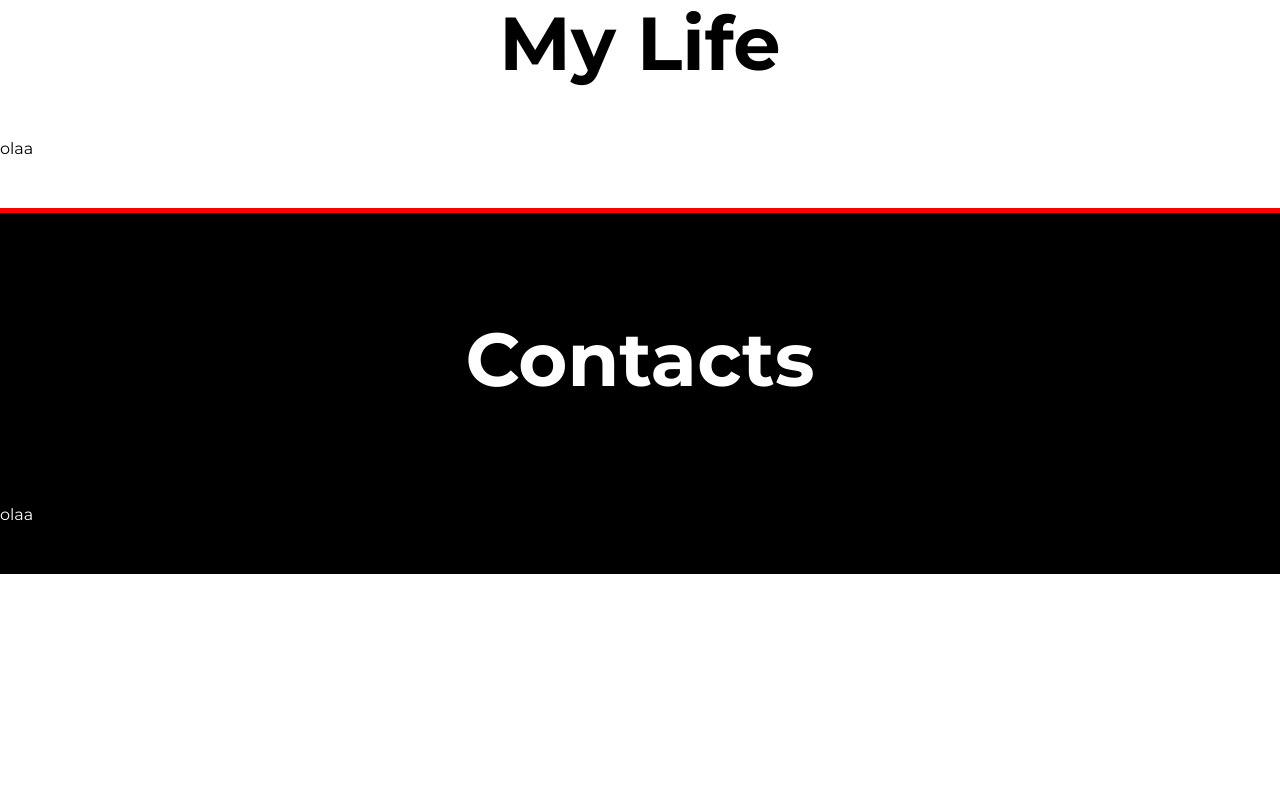
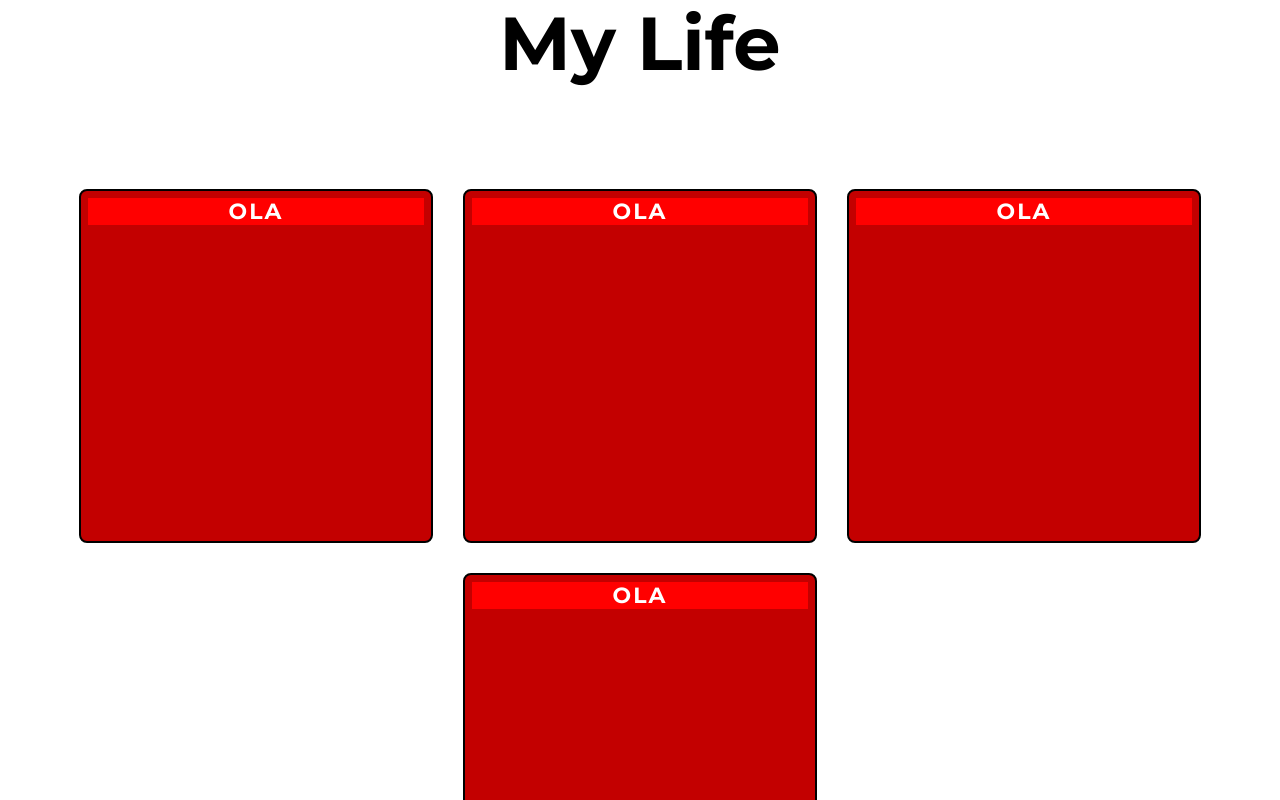
Before and after one commit to MitsukiS16/MitsukiS16.github.io, a React (Create React App) app: page / in a window 1280 px wide. Shown: the part 2840-3640 px from the top of the page. Before the commit the page ends 3414 px from the top, so only its background shows below. Built offline with nearby package versions, Linux system fonts and the light colour scheme.

Commit message:
create my life and update css

```diff
--- a/src/components/AboutMe/AboutMe.jsx
+++ b/src/components/AboutMe/AboutMe.jsx
@@ -4,14 +4,14 @@ import "./AboutMe.css";
 
 const AboutMe = () => {
   return (
-    <section class="about about-me">
+    <section className="about about-me">
       <h2>About me</h2>
-      <div class="main-about-me">
+      <div className="main-about-me">
         <img
           src="https://media.licdn.com/dms/image/D4D03AQHdTSzEHO5PWQ/profile-displayphoto-shrink_200_200/0/1684400804162?e=1690416000&v=beta&t=DxaMZSmhpvyPnYfVB0alk_3sgv16cIZrJ9NH5ew9ipQ"
           alt="Clarisse Carvalho"
         />
-        <div class="about-text">
+        <div className="about-text">
           <h5>
             Developer <span>& Designer</span>
           </h5>
--- a/src/components/BarCount/BarCount.jsx
+++ b/src/components/BarCount/BarCount.jsx
@@ -27,9 +27,9 @@ const BarCount = () => {
   ];
 
   return (
-    <div class="main-count-stuff">
+    <div className="main-count-stuff">
       {counts.map((item) => (
-        <div class="count-stuff">
+        <div className="count-stuff">
           <img src={item.img}></img>
           <p>
             {item.count}
--- a/src/components/Contacts/Contacts.jsx
+++ b/src/components/Contacts/Contacts.jsx
@@ -2,9 +2,9 @@ import "./Contacts.css";
 
 const Contacts = () => {
   return (
-    <section class="about contacts">
+    <section className="about contacts">
       <h2>Contacts</h2>
-      <div class="main-contacts">
+      <div className="main-contacts">
         <p>olaa</p>
       </div>
     </section>
--- a/src/components/MyLife/MyLife.css
+++ b/src/components/MyLife/MyLife.css
@@ -1,3 +1,40 @@
-.about-my-life {
+/* Styles for the "My Life" section */
+.about.my-life {
   background-color: white;
 }
+
+.main-my-life {
+  display: flex;
+  justify-content: center;
+  max-width: 100%;
+}
+
+/* Styles for the "specific-stuff" div */
+.specific-stuff {
+  display: flex;
+  flex-wrap: wrap;
+  justify-content: center;
+  padding: 50px;
+  gap: 30px;
+}
+
+/* Styles for the individual "div-stuff" divs */
+.div-stuff {
+  border: 2px solid var(--second-color);
+  border-radius: 0.5rem;
+  background-color: var(--main-color-dark);
+  height: 350px;
+  width: 350px;
+}
+
+.div-stuff h5 {
+  text-align: center;
+  margin: 2%;
+  color: white;
+  background-color: red;
+}
+
+.div-stuff:hover {
+  background-color: var(--main-color);
+  border-color: var(--main-color-dark);
+}
--- a/src/components/MyLife/MyLife.jsx
+++ b/src/components/MyLife/MyLife.jsx
@@ -2,15 +2,28 @@ import React from "react";
 
 import "./MyLife.css";
 
-const MyLife = (props) => {
-  console.log(props.cooltext);
+const MyLife = () => {
   return (
-    <section class="about about-my-life">
+    <section className="about my-life">
       <h2>My Life</h2>
-      <div class="main-about-my-life">
-        <p>olaa</p>
+      <div className="main-my-life">
+        <div className="specific-stuff">
+          <div className="div-stuff div-stuff-1">
+            <h5>ola</h5>
+          </div>
+          <div className="div-stuff div-stuff-2">
+            <h5>ola</h5>
+          </div>
+          <div className="div-stuff div-stuff-3">
+            <h5>ola</h5>
+          </div>
+          <div className="div-stuff div-stuff-4">
+            <h5>ola</h5>
+          </div>
+        </div>
       </div>
     </section>
   );
 };
+
 export default MyLife;
--- a/src/components/Name/Name.jsx
+++ b/src/components/Name/Name.jsx
@@ -3,9 +3,9 @@ import "./Name.css";
 const Name = () => {
   return (
     <>
-      <div class="animation-container">
-        <div class="main-letter">C</div>
-        <div class="others-letter">
+      <div className="animation-container">
+        <div className="main-letter">C</div>
+        <div className="others-letter">
           <span>larisse Carvalho</span>
         </div>
       </div>
@@ -14,9 +14,9 @@ const Name = () => {
           <g
             id="Page-1"
             stroke="none"
-            stroke-width="1"
+            strokeWidth="1"
             fill="none"
-            fill-rule="evenodd"
+            fillRule="evenodd"
           >
             <g id="Artboard" transform="translate(-9.000000, -7.000000)">
               <g id="Group-2" transform="translate(9.000000, 7.000000)">
@@ -32,32 +32,32 @@ const Name = () => {
                 <g
                   id="Group"
                   transform="translate(4.000000, 3.500000)"
-                  stroke-linecap="round"
-                  stroke-linejoin="round"
-                  stroke-width="2"
+                  strokeLinecap="round"
+                  strokeLinejoin="round"
+                  strokeWidth="2"
                 >
                   <polyline
-                    class="path"
+                    className="path"
                     id="x0"
                     stroke="#fff"
                     points="32 2 32 2.5"
                   ></polyline>
 
                   <path
-                    class="path"
+                    className="path"
                     d="M32,0.5 C33.1045695,0.5 34,1.3954305 34,2.5 L34,4.5 C34,5.6045695 33.1045695,6.5 32,6.5 C30.8954305,6.5 30,5.6045695 30,4.5 L30,2.5 C30,1.3954305 30.8954305,0.5 32,0.5 Z "
                     id="x1"
                     stroke="#fff"
                   ></path>
 
                   <path
-                    class="path"
+                    className="path"
                     d="M31,8.5 L32,9.5    M32,9.5 L33,8.5"
                     id="x1"
                     stroke="#fff"
                   ></path>
                   <path
-                    class="path"
+                    className="path"
                     d="M31,11 L32,12      M32,12 L33,11"
                     id="x2"
                     stroke="#fff"
--- a/src/components/Navbar/Navbar.jsx
+++ b/src/components/Navbar/Navbar.jsx
@@ -2,9 +2,9 @@ import "./Navbar.css";
 
 const Navbar = () => {
   return (
-    <nav class="navbar">
-      <div class="navdiv">
-        <ul class="navbar-ul">
+    <nav className="navbar">
+      <div className="navdiv">
+        <ul className="navbar-ul">
           <li>
             <a href="#">Home</a>
           </li>
--- a/src/components/Portfolio/Portfolio.jsx
+++ b/src/components/Portfolio/Portfolio.jsx
@@ -46,20 +46,20 @@ const Portfolio = () => {
   };
 
   return (
-    <section class="about portfolio">
+    <section className="about portfolio">
       <h2>Portfolio</h2>
-      <div class="main-portfolio">
+      <div className="main-portfolio">
         {counts.map((item) => (
           <div
-            class="specific-project"
+            className="specific-project"
             key={item.title}
             onClick={() => openLink(item.link)}
           >
-            <div class="specific-project-main">
-              <div class="specific-project-date">
+            <div className="specific-project-main">
+              <div className="specific-project-date">
                 <p>{item.date}</p>
               </div>
-              <div class="specific-project-title">
+              <div className="specific-project-title">
                 <h5>{item.title}</h5>
               </div>
             </div>
--- a/src/index.css
+++ b/src/index.css
@@ -3,7 +3,7 @@
 :root {
   --main-color: red;
   --main-color-dark: rgb(195, 0, 0);
-  --main-color-light: rgb(255, 195, 195);
+  --main-color-light: rgb(105, 0, 0);
   --second-color: black;
 }
 
```
